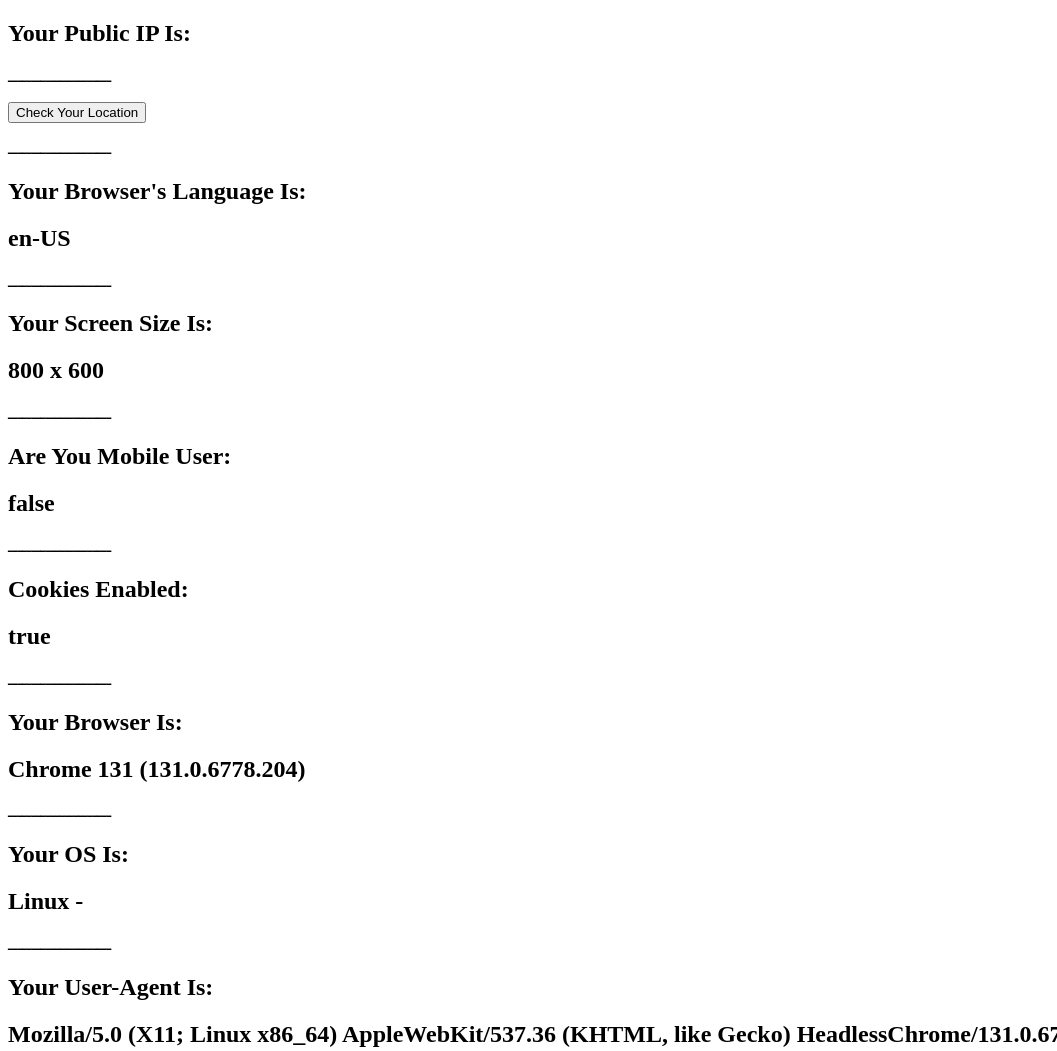
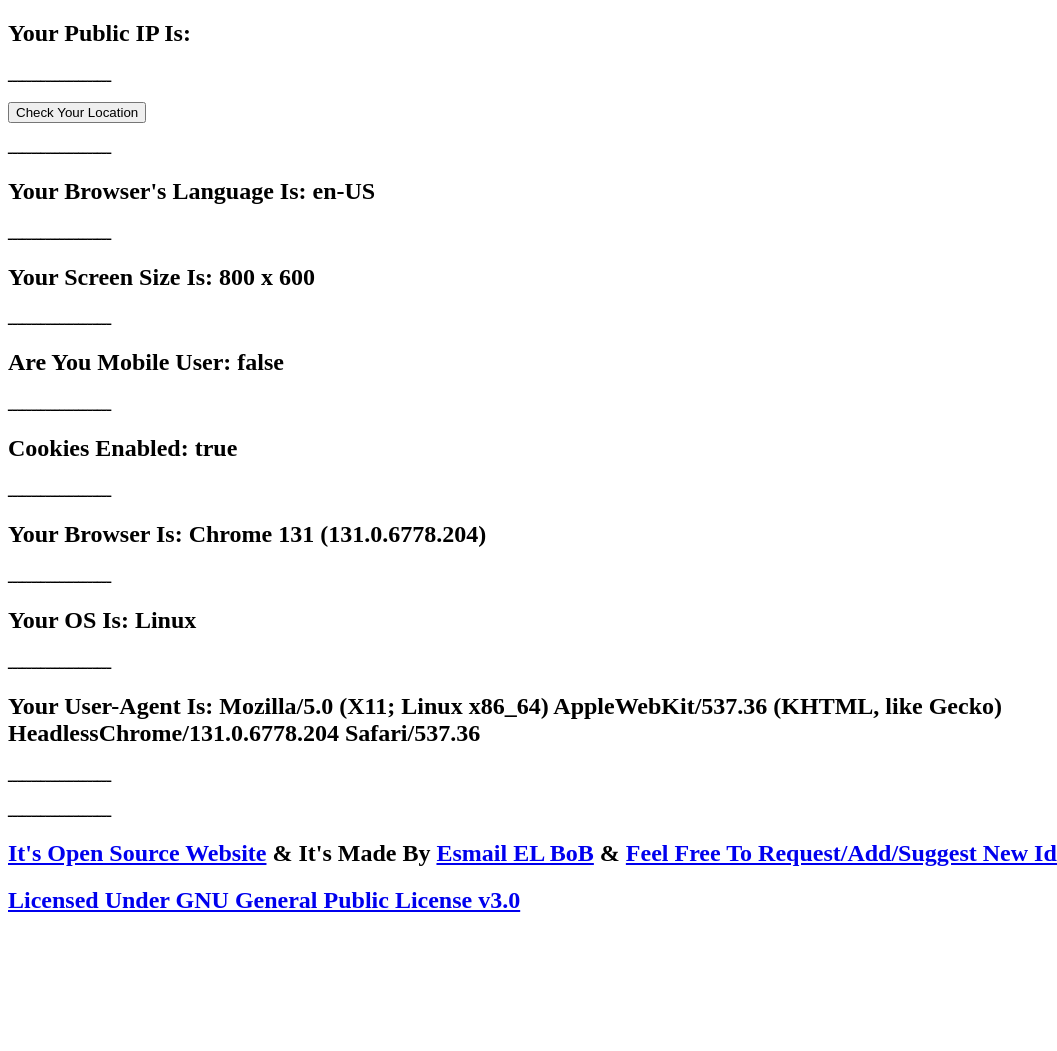
Before and after one commit to EsmailELBoBDev2/What-Is-My-IP-Address, a plain HTML site: page index.html in a window 1280 px wide. Shown: the top 1051 px of the page, without its empty margins (0-1057 px from the left). After the commit the page ends 934 px from the top, so only its background shows below. Drawn offline with Linux system fonts and the light colour scheme.

Commit message:
added some look updates

```diff
--- a/index.html
+++ b/index.html
@@ -1,6 +1,6 @@
-<!DOCTYPE html>
+<!DOCTYPE HTML>
+
 <html>
-
 <head>
   <title>What Is My IP Address ?</title>
   <meta charset="UTF-8">
@@ -23,38 +23,31 @@
   </div>
   <p>ــــــــــــــــــــــ</p>
   <div id="LANGUAGE">
-    <h2>Your Browser's Language Is: </h2>
-    <h2 id="language"></h2>
+    <h2>Your Browser's Language Is: <a id="language"></a></h2>
   </div>
   <p>ــــــــــــــــــــــ</p>
   <div id="SCREEN">
-    <h2>Your Screen Size Is: </h2>
-    <h2 id="screen"></h2>
+    <h2>Your Screen Size Is: <a id="screen"></a></h2>
   </div>
   <p>ــــــــــــــــــــــ</p>
   <div id="MOBILE">
-    <h2>Are You Mobile User: </h2>
-    <h2 id="mobile"></h2>
+    <h2>Are You Mobile User: <a id="mobile"></a></h2>
   </div>
   <p>ــــــــــــــــــــــ</p>
   <div id="COOKIES">
-    <h2>Cookies Enabled: </h2>
-    <h2 id="cookies"></h2>
+    <h2>Cookies Enabled: <a id="cookies"></a></h2>
   </div>
   <p>ــــــــــــــــــــــ</p>
   <div id="BROWSER">
-    <h2>Your Browser Is: </h2>
-    <h2 id="browser"></h2>
+    <h2>Your Browser Is: <a id="browser"></a></h2>
   </div>
   <p>ــــــــــــــــــــــ</p>
   <div id="OS">
-    <h2>Your OS Is: </h2>
-    <h2 id="os"></h2>
+    <h2>Your OS Is: <a id="os"></a></h2>
   </div>
   <p>ــــــــــــــــــــــ</p>
   <div id="USERAGENT">
-    <h2>Your User-Agent Is: </h2>
-    <h2 id="useragent"></h2>
+    <h2>Your User-Agent Is: <a id="useragent"></a></h2>
   </div>
   <script src="main.js"></script>
 </body>
--- a/main.js
+++ b/main.js
@@ -4,6 +4,7 @@ var peerConn = new RTCPeerConnection({
     'iceServers': [{
         'urls': ['stun:stun.l.google.com:19302']
     }]
+
 });
 var dataChannel = peerConn.createDataChannel('test'); // Needs something added for some reason
 peerConn.createOffer({}).then((desc) => peerConn.setLocalDescription(desc));
@@ -193,7 +194,7 @@ function checkBrowser() {
 function checkOS() {
     var nVer = navigator.appVersion;
     var nAgt = navigator.userAgent;
-    var unknown = '-';
+    var unknown = '';
     var os = unknown;
     var clientStrings = [{
             s: 'Windows 10',
```
